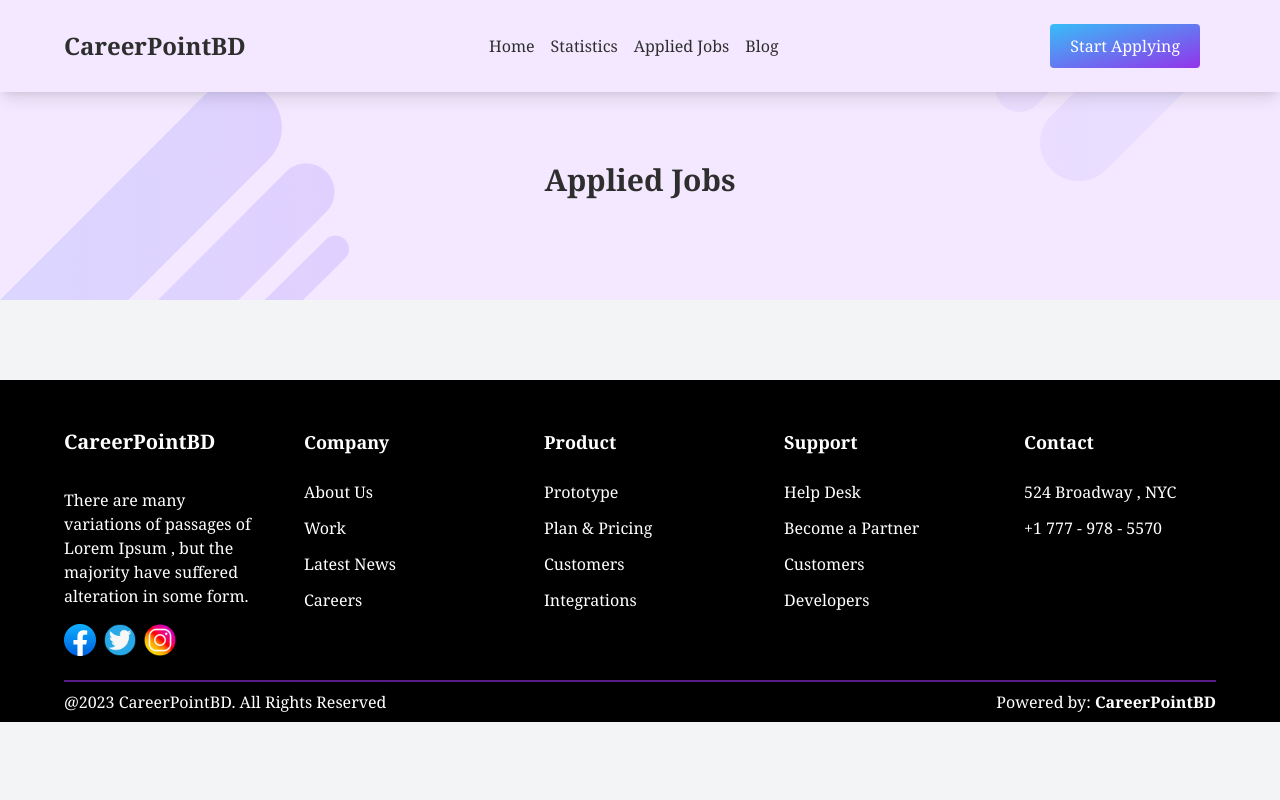
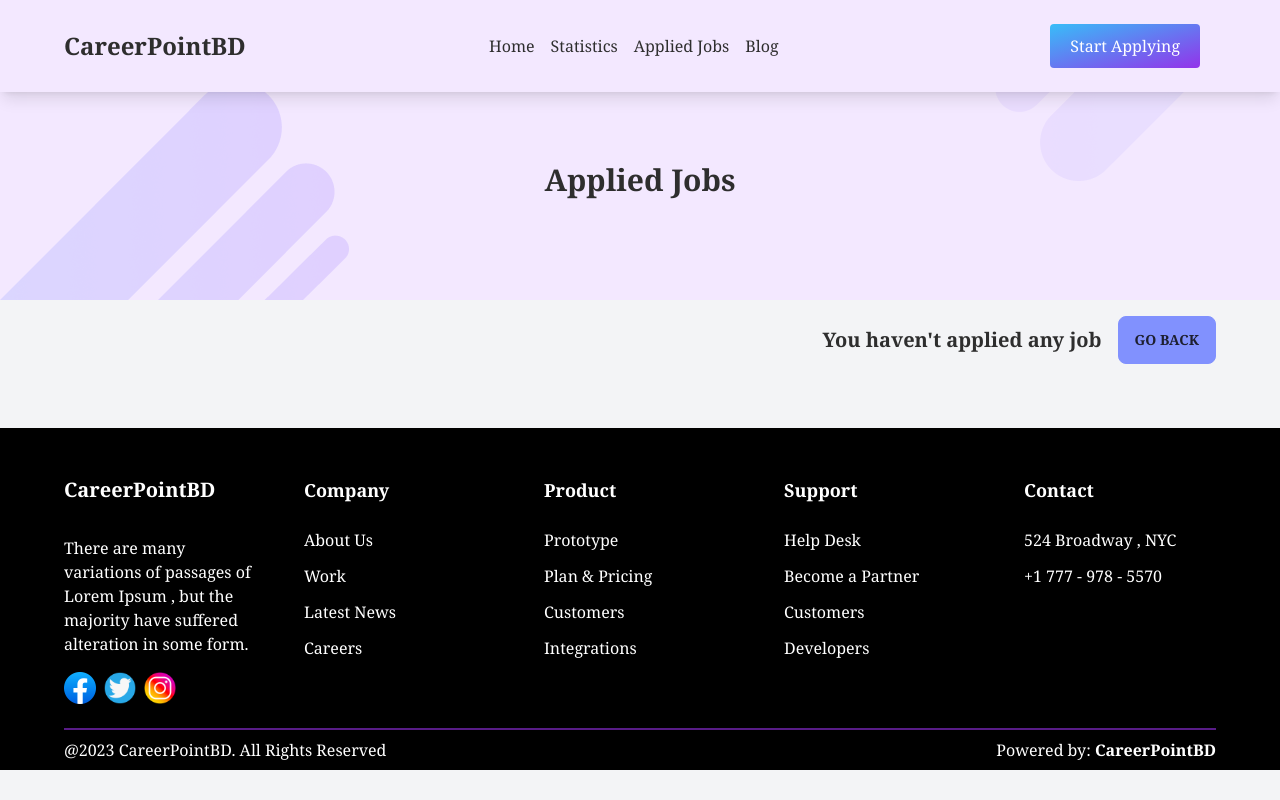
Before and after one commit to mehadiHasanDiner/assignment-9-CareerPointBD-module-57, a React (Vite) app: page /appliedJob in a window 1280 px wide. Built offline with nearby package versions, Linux system fonts and the light colour scheme.

Commit message:
all done

```diff
--- a/src/components/Pages/AppliedJob.jsx
+++ b/src/components/Pages/AppliedJob.jsx
@@ -4,6 +4,7 @@ import { getAppliedJob } from "../../utilities/fakeDB";
 import AppliedJobList from "./AppliedJobList";
 import Header from "../Layout/Header";
 import Swal from "sweetalert2";
+import { Link } from "react-router-dom";
 
 const AppliedJob = () => {
   let jobsArray = [];
@@ -68,7 +69,12 @@ const AppliedJob = () => {
             </button>
           </div>
         ) : (
-          ""
+          <div className="flex items-center">
+            <p className="text-xl font-bold">You haven't applied any job</p>
+            <Link to="/">
+              <button className="btn btn-info ml-4">Go Back</button>
+            </Link>
+          </div>
         )}
       </div>
       {jobsArray.reverse().map((job) => (
```
